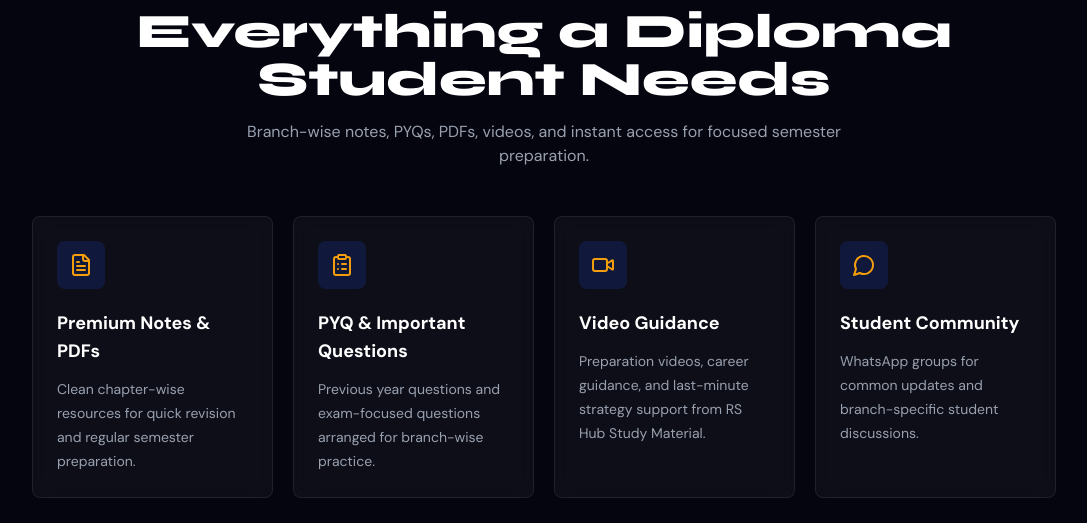
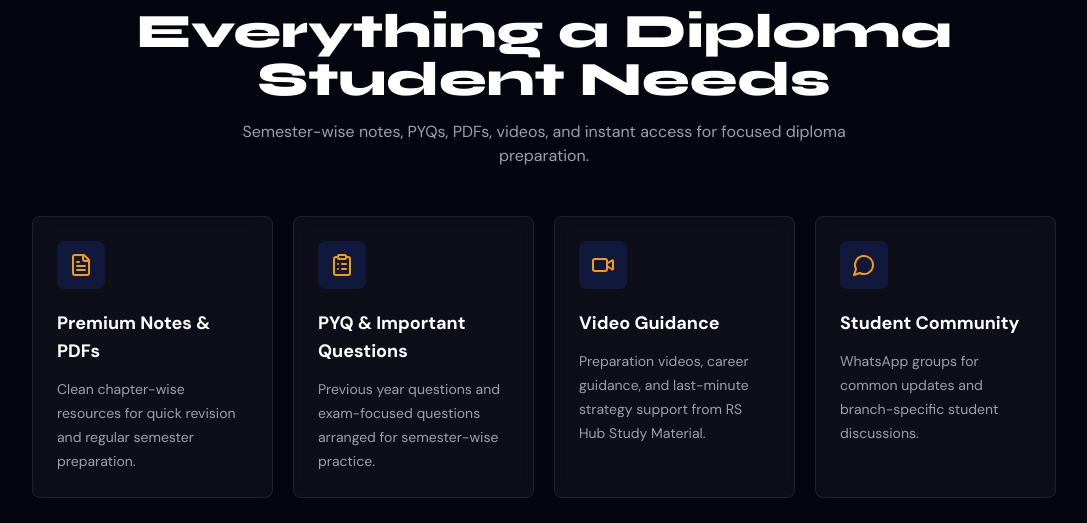
Before and after one commit to rshubdiplomawebsite-spec/rsnew, a Next.js app: page / in a window 1280 px wide. Shown: the part 1460-1983 px from the top of the page, without its empty margins (96-1183 px from the left). Built offline with nearby package versions, Linux system fonts and the light colour scheme; no server answers; the database is empty.

Commit message:
Update testimonials.jsx

```diff
--- a/src/components/testimonials.jsx
+++ b/src/components/testimonials.jsx
@@ -14,7 +14,7 @@ const features = [
     title: "PYQ & Important Questions",
     icon: ClipboardList,
     description:
-      "Previous year questions and exam-focused questions arranged for branch-wise practice.",
+      "Previous year questions and exam-focused questions arranged for semester-wise practice.",
   },
   {
     title: "Video Guidance",
@@ -38,8 +38,8 @@ const Testimonials = () => {
           Everything a Diploma Student Needs
         </h2>
         <p className="text-gray-400 max-w-2xl mx-auto">
-          Branch-wise notes, PYQs, PDFs, videos, and instant access for focused
-          semester preparation.
+          Semester-wise notes, PYQs, PDFs, videos, and instant access for focused
+          diploma preparation.
         </p>
       </div>
 
```
